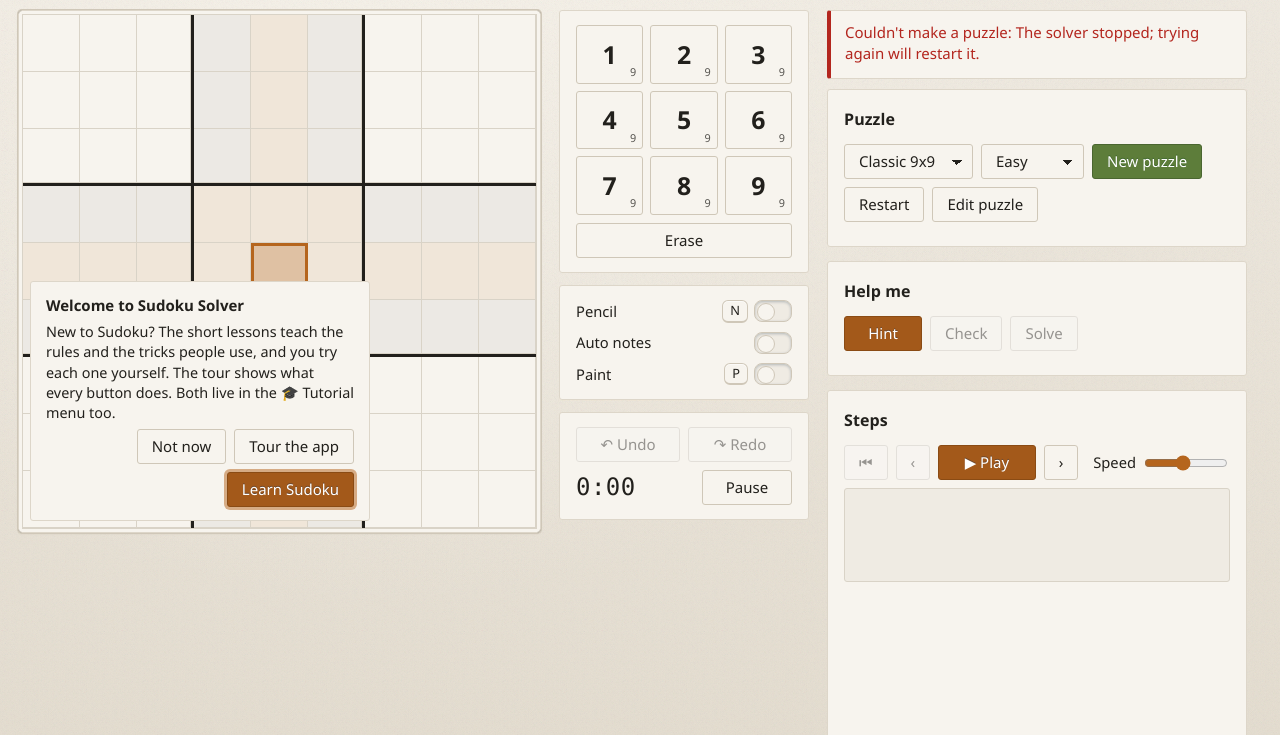
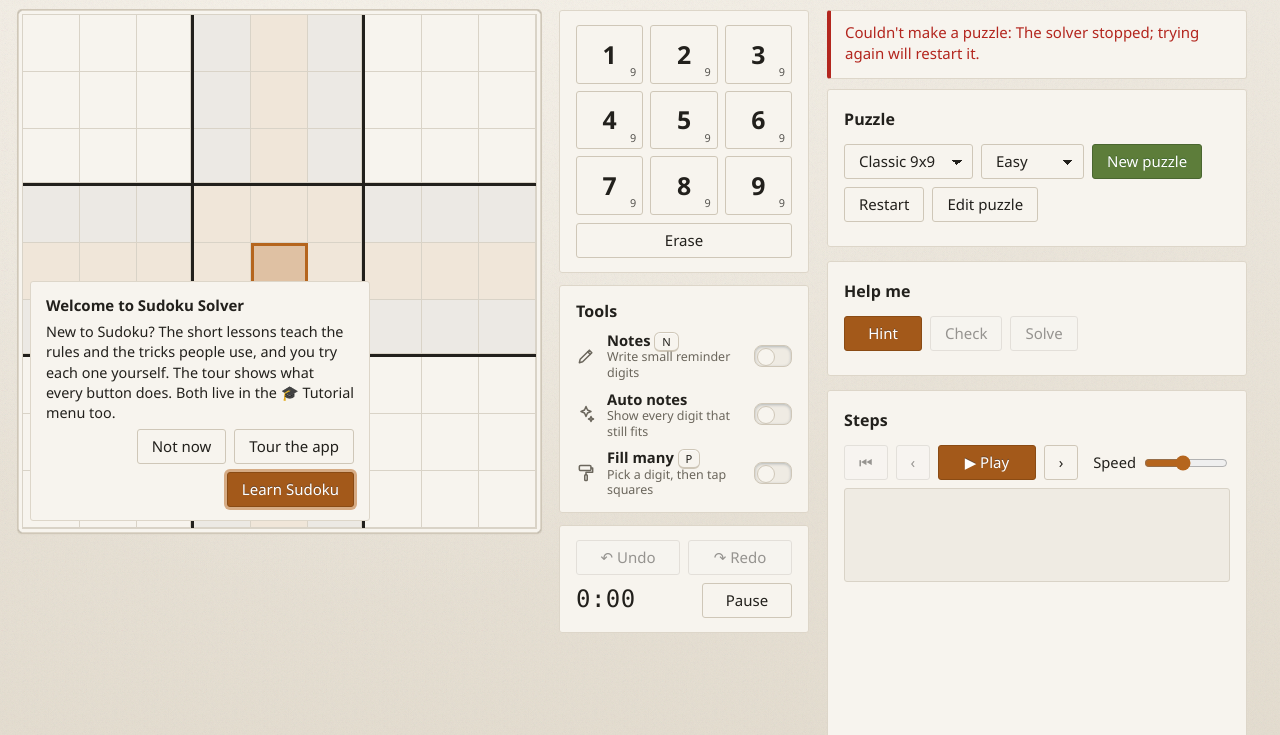
Before and after one commit to ccharafeddine/sudoku-solver, a website built with Vite: page index.html in a window 1280 px wide. Shown: the part 63-798 px from the top of the page. Built offline with nearby package versions, Linux system fonts and the light colour scheme.

Commit message:
Group Notes, Auto notes and Fill many under a Tools card with icons and one-line help

```diff
--- a/index.html
+++ b/index.html
@@ -40,10 +40,23 @@
               <div id="pad" role="group" aria-label="Digits"></div>
               <div class="row pad-erase"><button id="erase" title="Erase the square (Delete)">Erase</button></div>
             </div>
-            <div class="card tools" id="note-tools" role="group" aria-label="Note tools">
-              <label class="check"><input type="checkbox" id="pencil" /> Pencil <kbd>N</kbd></label>
-              <label class="check"><input type="checkbox" id="auto-notes" /> Auto notes</label>
-              <label class="check"><input type="checkbox" id="paint" /> Paint <kbd>P</kbd></label>
+            <div class="card tools" id="note-tools" role="group" aria-labelledby="tools-title">
+              <h2 id="tools-title">Tools</h2>
+              <label class="tool" id="tool-notes" title="Notes (N): digits you type go in as small reminders, not answers">
+                <svg viewBox="0 0 24 24" aria-hidden="true" fill="none" stroke="currentColor" stroke-width="1.8" stroke-linecap="round" stroke-linejoin="round"><path d="M4 20l4-1 11-11-3-3L5 16z"/><path d="M14 7l3 3"/></svg>
+                <span><b>Notes</b> <kbd>N</kbd><small>Write small reminder digits</small></span>
+                <input type="checkbox" id="pencil" role="switch" />
+              </label>
+              <label class="tool" id="tool-auto" title="Auto notes: fill every square with the digits that still fit">
+                <svg viewBox="0 0 24 24" aria-hidden="true" fill="none" stroke="currentColor" stroke-width="1.8" stroke-linecap="round" stroke-linejoin="round"><path d="M12 3l1.8 4.2L18 9l-4.2 1.8L12 15l-1.8-4.2L6 9l4.2-1.8z"/><path d="M18 15l.9 2.1L21 18l-2.1.9L18 21l-.9-2.1L15 18l2.1-.9z"/></svg>
+                <span><b>Auto notes</b><small>Show every digit that still fits</small></span>
+                <input type="checkbox" id="auto-notes" role="switch" />
+              </label>
+              <label class="tool" id="tool-paint" title="Fill many (P): pick a digit once, then click squares to fill them">
+                <svg viewBox="0 0 24 24" aria-hidden="true" fill="none" stroke="currentColor" stroke-width="1.8" stroke-linecap="round" stroke-linejoin="round"><rect x="4" y="3" width="14" height="6" rx="1.5"/><path d="M18 6h2v5h-8v3"/><rect x="10.5" y="14" width="3" height="7" rx="1"/></svg>
+                <span><b>Fill many</b> <kbd>P</kbd><small>Pick a digit, then tap squares</small></span>
+                <input type="checkbox" id="paint" role="switch" />
+              </label>
             </div>
             <div class="card" id="undo-row">
               <div class="row">
@@ -130,17 +143,17 @@
       <h2 id="help-title">Controls and shortcuts</h2>
       <table class="keys">
         <tr><td>Click a square</td><td>Pick it; then type or click a digit</td></tr>
-        <tr><td><kbd>1</kbd>–<kbd>9</kbd> (or the number pad)</td><td>Write a digit; with Pencil on, write a note</td></tr>
-        <tr><td><kbd>Shift</kbd>+<kbd>1</kbd>–<kbd>9</kbd></td><td>Write a note, even with Pencil off</td></tr>
+        <tr><td><kbd>1</kbd>–<kbd>9</kbd> (or the number pad)</td><td>Write a digit; with Notes on, write a note</td></tr>
+        <tr><td><kbd>Shift</kbd>+<kbd>1</kbd>–<kbd>9</kbd></td><td>Write a note, even with Notes off</td></tr>
         <tr><td><kbd>Delete</kbd> / <kbd>Backspace</kbd> / <kbd>0</kbd></td><td>Erase the square</td></tr>
         <tr><td><kbd>↑</kbd> <kbd>↓</kbd> <kbd>←</kbd> <kbd>→</kbd></td><td>Move around the grid</td></tr>
-        <tr><td><kbd>N</kbd> / <kbd>P</kbd></td><td>Pencil on or off / Paint on or off</td></tr>
+        <tr><td><kbd>N</kbd> / <kbd>P</kbd></td><td>Notes on or off / Fill many on or off</td></tr>
         <tr><td><kbd>H</kbd></td><td>Hint; press again to do the step</td></tr>
         <tr><td><kbd>C</kbd></td><td>Check your digits</td></tr>
         <tr><td><kbd>Space</kbd>, <kbd>[</kbd> / <kbd>]</kbd></td><td>Play or pause the steps / step back or forward</td></tr>
         <tr><td><kbd>Ctrl</kbd>+<kbd>Z</kbd> / <kbd>Ctrl</kbd>+<kbd>Y</kbd></td><td>Undo / redo</td></tr>
         <tr><td><kbd>Alt</kbd>+<kbd>N</kbd> / <kbd>Alt</kbd>+<kbd>E</kbd></td><td>New puzzle / edit puzzle</td></tr>
-        <tr><td><kbd>Esc</kbd></td><td>Close a hint, stop painting, or unpick the square</td></tr>
+        <tr><td><kbd>Esc</kbd></td><td>Close a hint, stop Fill many, or unpick the square</td></tr>
         <tr><td><kbd>?</kbd></td><td>This help</td></tr>
       </table>
       <div class="row"><button id="tour">Tutorial…</button><button id="help-appearance">Settings…</button><button id="help-close" class="primary">Close</button></div>
--- a/src/main.ts
+++ b/src/main.ts
@@ -287,7 +287,7 @@ function toggleNote(i: number, d: number) {
 
 function digitInput(d: number, asNote: boolean) {
   if (d > geo.n) { status(`This puzzle only uses 1 to ${geo.n}.`); return; }
-  if (paint) { brush = brush === d ? 0 : d; status(brush ? `Painting ${d}${pencil ? ' notes' : ''}: click squares to fill them. Press Esc to stop.` : 'Pick a digit to paint with.'); render(); return; }
+  if (paint) { brush = brush === d ? 0 : d; status(brush ? `Fill many: ${d}${pencil ? ' as a note' : ''}. Click squares to fill them. Press Esc to stop.` : 'Fill many: pick a digit first.'); render(); return; }
   if (selected < 0) { status('Pick a square first.'); return; }
   if (asNote || (pencil && !editing)) toggleNote(selected, d); else setDigit(selected, snap.values[selected] === d && !editing ? 0 : d);
 }
@@ -516,7 +516,7 @@ async function togglePlay() {
 // ---------- controls ----------
 $('erase').onclick = erase;
 $<HTMLInputElement>('pencil').onchange = (e) => { pencil = (e.target as HTMLInputElement).checked; render(); };
-$<HTMLInputElement>('paint').onchange = (e) => { paint = (e.target as HTMLInputElement).checked; if (!paint) brush = 0; status(paint ? 'Paint is on: pick a digit, then click squares to fill them.' : statusLine()); render(); };
+$<HTMLInputElement>('paint').onchange = (e) => { paint = (e.target as HTMLInputElement).checked; if (!paint) brush = 0; status(paint ? 'Fill many is on: pick a digit, then click squares to fill them.' : statusLine()); render(); };
 $<HTMLInputElement>('auto-notes').onchange = (e) => { settings.autoNotes = (e.target as HTMLInputElement).checked; persist(); render(); };
 $('undo').onclick = undo;
 $('redo').onclick = redo;
--- a/src/style.css
+++ b/src/style.css
@@ -279,8 +279,10 @@ html { scrollbar-gutter: stable; }
 #pad button.done { opacity: 0.4; }
 .pad-erase { margin: 8px 0 0; } .pad-erase button { width: 100%; }
 .tools { display: grid; gap: 9px; }
-.tools .check { justify-content: space-between; } .tools .check kbd { margin-left: auto; }
-.tools .check input { order: 2; }
+.tool { display: grid; grid-template-columns: 22px 1fr auto; gap: 9px; align-items: center; cursor: pointer; font-size: 0.92rem; }
+.tool svg { width: 20px; height: 20px; color: var(--text-muted); }
+.tool span { line-height: 1.25; } .tool small { display: block; color: var(--text-muted); font-size: 0.78rem; }
+.tool kbd { font-size: 0.7rem; }
 #undo-row .row { margin: 0 0 8px; } #undo-row .row:last-child { margin: 0; }
 #undo-row .row button { flex: 1; }
 .timer { font-size: 1.5rem; font-variant-numeric: tabular-nums; flex: 1; letter-spacing: 0.02em; }
--- a/src/tutorial/lessons.ts
+++ b/src/tutorial/lessons.ts
@@ -66,7 +66,7 @@ export const LESSONS: Lesson[] = [
     check: { kind: 'cell', answer: 18 },
     hint: 'Rows 1 and 2 already have a 1 further along, so the 1 can\'t go in those rows of the box.' },
   { id: 'notes', title: 'Pencil marks',
-    body: 'On harder puzzles, write the digits that could still go in each square, small, like pencil notes. Press N (or the Pencil button) to write notes, or turn on Auto notes and the app keeps them for you. The next lessons use real puzzles with notes shown.',
+    body: 'On harder puzzles, write the digits that could still go in each square, small, like pencil notes. Press N (or turn on Notes under Tools) to write notes, or turn on Auto notes and the app keeps them for you. The next lessons use real puzzles with notes shown.',
     ask: 'Which digits could still go in the bright square?',
     grid: keep([0, 1, 10, 19, 20, 7, 12]), shade: [...row1, ...COLS[2], ...box1],
     check: { kind: 'digit', cell: 2, answer: 4, choices: [4, 5, 3, 1] },
@@ -144,8 +144,8 @@ export const TOUR: TourStep[] = [
     touchBody: 'This is the puzzle. Dark digits were there from the start and can\'t change. Tap a square to pick it, then tap a digit below. Squares that break a rule turn red.' },
   { id: 'pad', target: '#pad', title: 'Digit buttons',
     body: 'No keyboard? Use these buttons to fill in the square you picked. The small number on each button says how many of that digit are still missing. Erase clears a square.' },
-  { id: 'notes', target: '#note-tools', title: 'Notes and paint',
-    body: 'Pencil (N) writes small notes instead of answers. Auto notes fills in every possible digit for you. Paint (P) lets you pick a digit once, then click lots of squares to fill them fast.' },
+  { id: 'notes', target: '#note-tools', title: 'Tools',
+    body: 'Notes (N) writes small reminder digits instead of answers. Auto notes fills in every digit that still fits. Fill many (P) lets you pick a digit once, then click lots of squares to fill them fast.' },
   { id: 'undo', target: '#undo-row', title: 'Undo and timer',
     body: 'Undo (Ctrl+Z) and Redo (Ctrl+Y) step back and forward. The timer counts while you play and stops when you finish. Pause hides the puzzle.' },
   { id: 'puzzle', target: '#puzzle-card', title: 'New puzzles',
```
